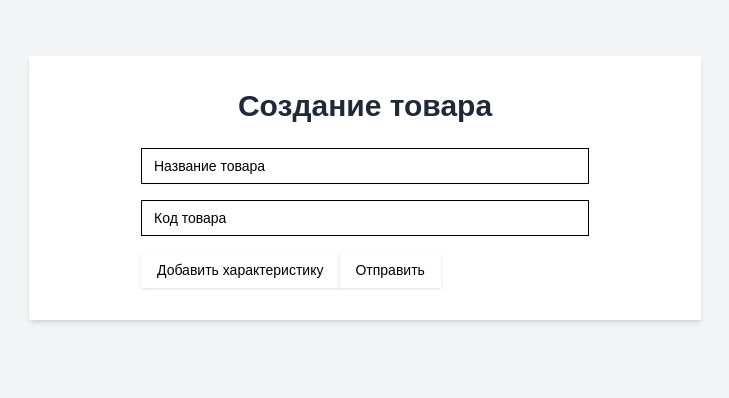
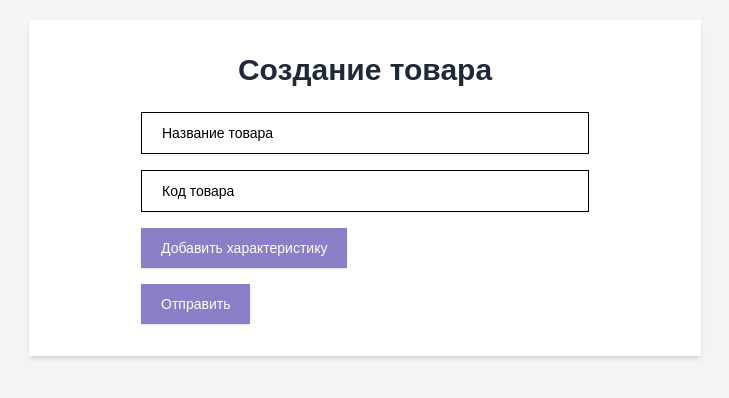
Before and after one commit to palveeen22/targetika, a React (Vite) app: page / in a window 1280 px wide. Shown: the part 212-610 px from the top of the page, without its empty margins (275-1004 px from the left). Built offline with nearby package versions, Linux system fonts and the light colour scheme; a web font is replaced by a local one.

Commit message:
feat: add resetForm after sending

```diff
--- a/src/components/ProductForm/ProductForm.tsx
+++ b/src/components/ProductForm/ProductForm.tsx
@@ -15,19 +15,21 @@ import { ErrorMessage } from '../ErrorMessage';
 
 type TProductFormProps = {
   onSubmit: (data: ProductFormValues) => void;
+  resetForm: () => void;
 }
 
-export const ProductForm = ({ onSubmit }: TProductFormProps) => {
+export const ProductForm = ({ onSubmit, resetForm }: TProductFormProps) => {
   const { form, fields, append, remove } = useProductForm();
   const { register, control, handleSubmit, formState: { errors }, watch } = form;
   const watchCharacteristics = watch("characteristics");
 
   return (
-    <form onSubmit={handleSubmit(onSubmit)} className="space-y-4 w-full max-w-md">
+    <form onSubmit={handleSubmit(onSubmit, resetForm)} className="space-y-4 w-full max-w-md">
       <div>
         <Input
           {...register("productName")}
           placeholder="Название товара"
+          className='p-5 placeholder:text-sm'
         />
         <ErrorMessage error={errors.productName} />
       </div>
@@ -41,6 +43,7 @@ export const ProductForm = ({ onSubmit }: TProductFormProps) => {
             e.target.value = `A2-${value}`;
             form.setValue("productCode", value);
           }}
+          className='p-5 placeholder:text-sm'
         />
         <ErrorMessage error={errors.productCode} />
       </div>
@@ -59,11 +62,16 @@ export const ProductForm = ({ onSubmit }: TProductFormProps) => {
                   }
                 }} value={field.value}>
                   <SelectTrigger>
-                    <SelectValue placeholder="Выберите характеристику" />
+                    <SelectValue
+                      placeholder="Выберите характеристику"
+                      className='rounded-xl p-5 placeholder:text-sm'
+                    />
                   </SelectTrigger>
-                  <SelectContent>
+                  <SelectContent
+                    className="bg-white border border-gray-300 rounded-md shadow-lg"
+                  >
                     {characteristicOptions.map((option) => (
-                      <SelectItem key={option.value} value={option.value}>
+                      <SelectItem key={option.value} value={option.value} className="hover:bg-[#8D7FC7] hover:text-white">
                         {option.label}
                       </SelectItem>
                     ))}
@@ -85,18 +93,23 @@ export const ProductForm = ({ onSubmit }: TProductFormProps) => {
             control={control}
             render={({ field }) => (
               <>
-                <Select onValueChange={(value) => {
+                <Select
+                  onValueChange={(value) => {
                     field.onChange(value);
                     if (value !== 'custom') {
                       form.setValue(`characteristics.${index}.type`, value);
                     }
-                }} value={field.value}>
+                  }}
+                  value={field.value}
+                >
                   <SelectTrigger>
                     <SelectValue placeholder="Выберите тип" />
                   </SelectTrigger>
-                  <SelectContent>
+                  <SelectContent
+                    className="bg-white border border-gray-300 rounded-md shadow-lg"
+                  >
                     {typeOptions[watchCharacteristics[index]?.name as CharacteristicName]?.map((option) => (
-                      <SelectItem key={option.value} value={option.value}>
+                      <SelectItem key={option.value} value={option.value} className="hover:bg-gray-100">
                         {option.label}
                       </SelectItem>
                     ))}
@@ -113,17 +126,18 @@ export const ProductForm = ({ onSubmit }: TProductFormProps) => {
             )}
           />
           <ErrorMessage error={errors.characteristics?.[index]?.type as FieldError} />
-          <Button type="button" onClick={() => remove(index)}>Удалить характеристику</Button>
+          <Button
+            type="button"
+            onClick={() => remove(index)}
+            className='border border-[#8D7FC7] p-5 mt-10 text-[#8D7FC7]'
+          >
+            Удалить характеристику
+          </Button>
         </div>
       ))}
 
-      <Button
-        type="button"
-        onClick={() => append({ name: '', type: '' })}
-      >
-        Добавить характеристику
-      </Button>
-
+      <div className='flex justify-between gap-4 items-center'>
+       <div className='flex flex-col'>
        {Array.isArray(errors.characteristics) ? (
           errors.characteristics.map((error, index) => (
             <ErrorMessage key={index} error={error as FieldError} />
@@ -131,8 +145,16 @@ export const ProductForm = ({ onSubmit }: TProductFormProps) => {
         ) : (
           <ErrorMessage error={errors.characteristics as FieldError} />
         )}
-
-      <Button type="submit">Отправить</Button>
+       <Button
+          type="button"
+          onClick={() => append({ name: '', type: '' })}
+          className='bg-[#8D7FC7]  p-5 text-white hover:bg-white hover:text-[#8D7FC7]'
+        >
+          Добавить характеристику
+        </Button>
+       </div>
+      </div>
+      <Button type="submit" className='bg-[#8D7FC7] p-5 mt-5 text-white hover:bg-white hover:text-[#8D7FC7] mr-auto'>Отправить</Button>
     </form>
   );
 };
```
Lines whose indentation alone changed are shown as unchanged.
